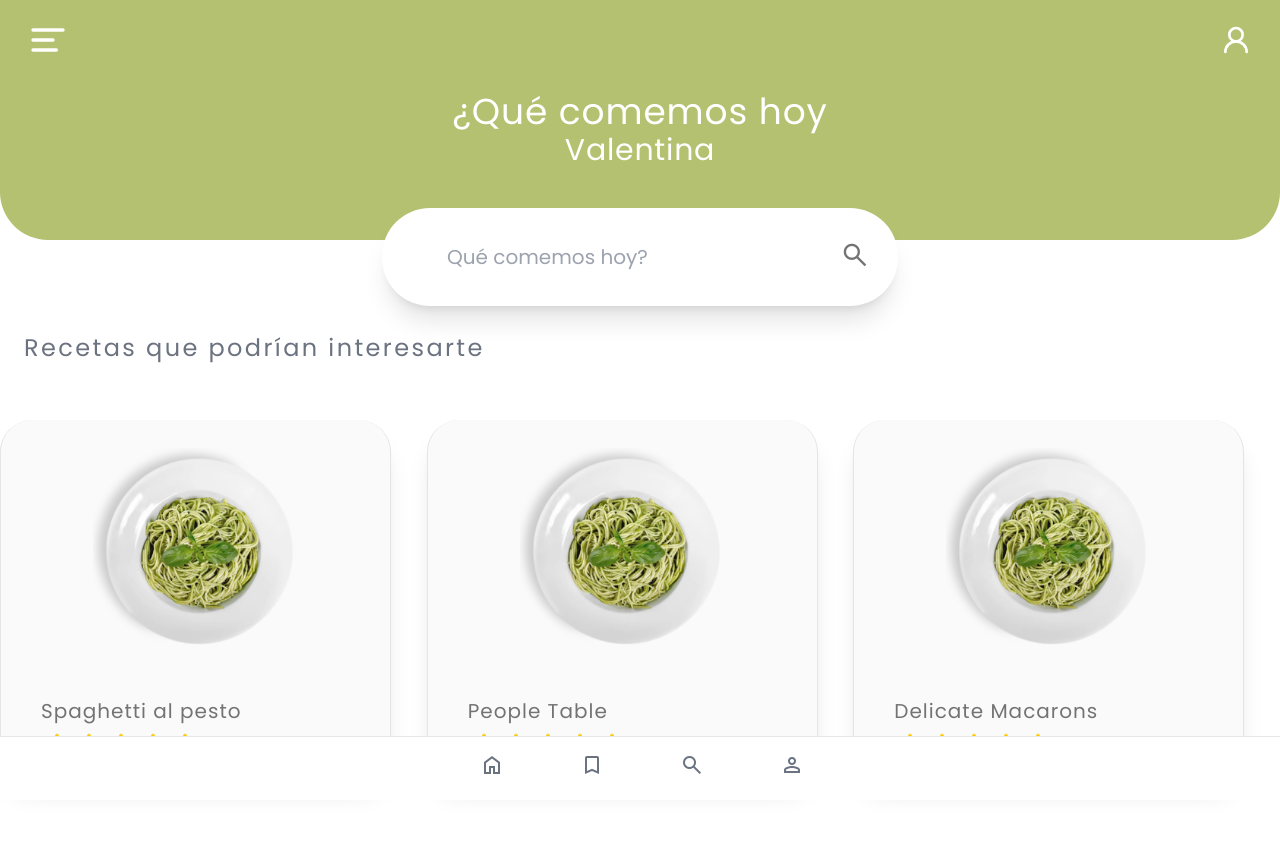
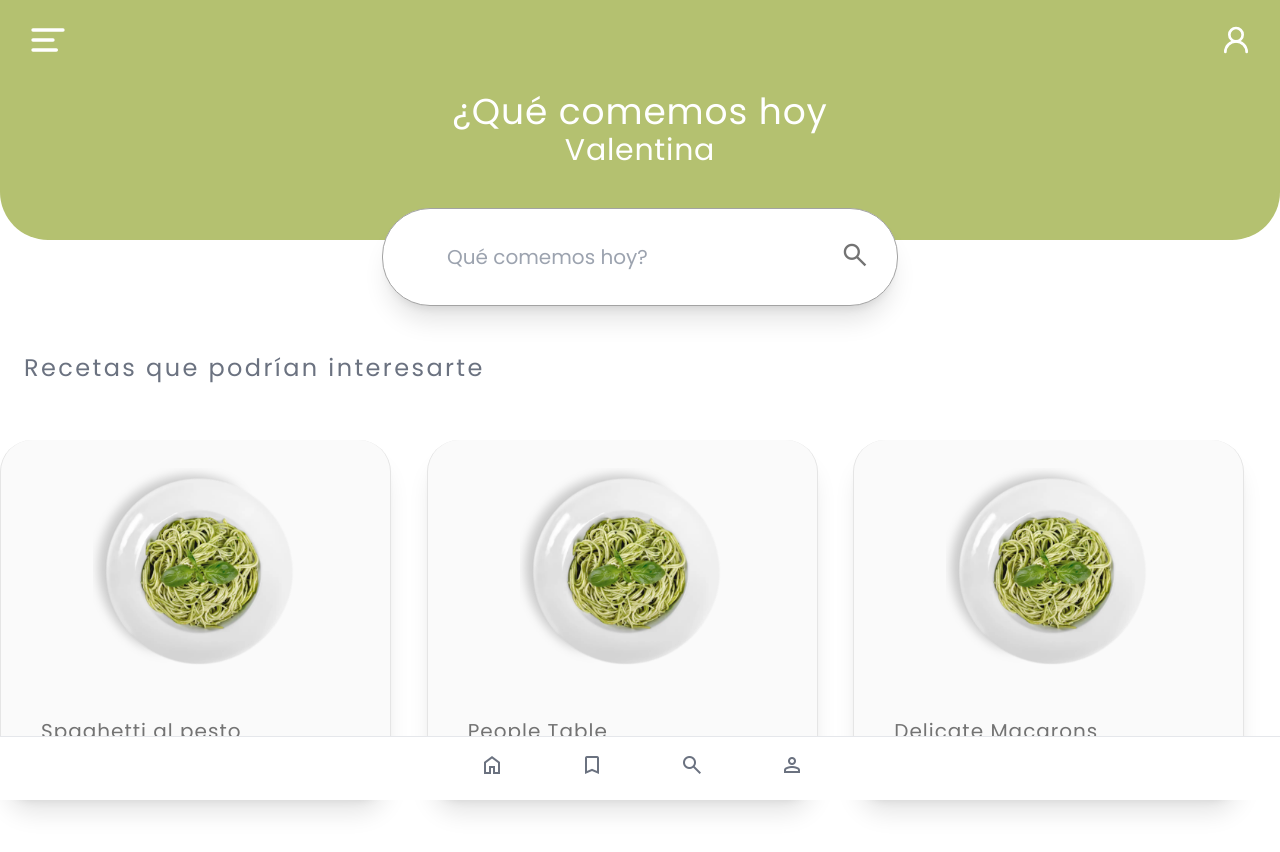
Before and after one commit to Cecimartinez/que-comemos, a React (Vite) app in the folder que-comemos-app/: page / in a window 1280 px wide. Shown: the top 852 px of the page. Built offline with nearby package versions, Linux system fonts and the light colour scheme.

Commit message:
SearchBard component

```diff
--- a/que-comemos-app/src/components/SearchBard/SearchBard.jsx
+++ b/que-comemos-app/src/components/SearchBard/SearchBard.jsx
@@ -3,7 +3,7 @@ export const SearchBar = ({className}) => {
     <div className={className}>
       <input
         type="search"
-        className="input text-lg lg:text-xl text-neutral-500 transition-all duration-500 ease-in-out bg-white shadow-xl border py-10  lg:py-12   items-center px-16 font-medium justify-center rounded-5xl focus:border-2 focus:border-[#abb867] focus:bg-white"
+        className="input text-lg lg:text-xl text-neutral-500 transition-all border-neutral-400 duration-500 ease-in-out bg-white shadow-xl border py-10  lg:py-12   items-center px-16 font-medium justify-center rounded-5xl focus:border-2 focus:border-[#abb867] focus:bg-white"
         placeholder="Qué comemos hoy?"
       />
       <button className="text-neutral-500 absolute right-4 top-1/2 transform -translate-y-2/4 px-3 ">
--- a/que-comemos-app/src/pages/Home/Home.jsx
+++ b/que-comemos-app/src/pages/Home/Home.jsx
@@ -12,7 +12,7 @@ export const Home = () => {
         <SearchBar className={"absolute top-40 lg:top-52 "} />
       </div>
 
-      <div className="bg-white flex flex-col my-5 sm:py-5 lg:py-14  w-full">
+      <div className="bg-white flex flex-col my-10 sm:py-5 lg:py-14  w-full">
         <section>
           <h2 className="mx-6 lg:mb-10 lg:text-2xl text-gray-500 text-xl tracking-widest font-poppins">Recetas que podrían interesarte</h2>
         </section>
--- a/que-comemos-app/src/pages/RecipeSearch/RecipeSearch.jsx
+++ b/que-comemos-app/src/pages/RecipeSearch/RecipeSearch.jsx
@@ -8,7 +8,8 @@ export const RecipeSearch = () => {
 
       <Header />
       <div className=" top-24   absolute  flex justify-center left-1/2 ">
-        <SearchBar />
+
+        <SearchBar className="absolute" />
       </div>
 
       <NavigationBottom />
```
